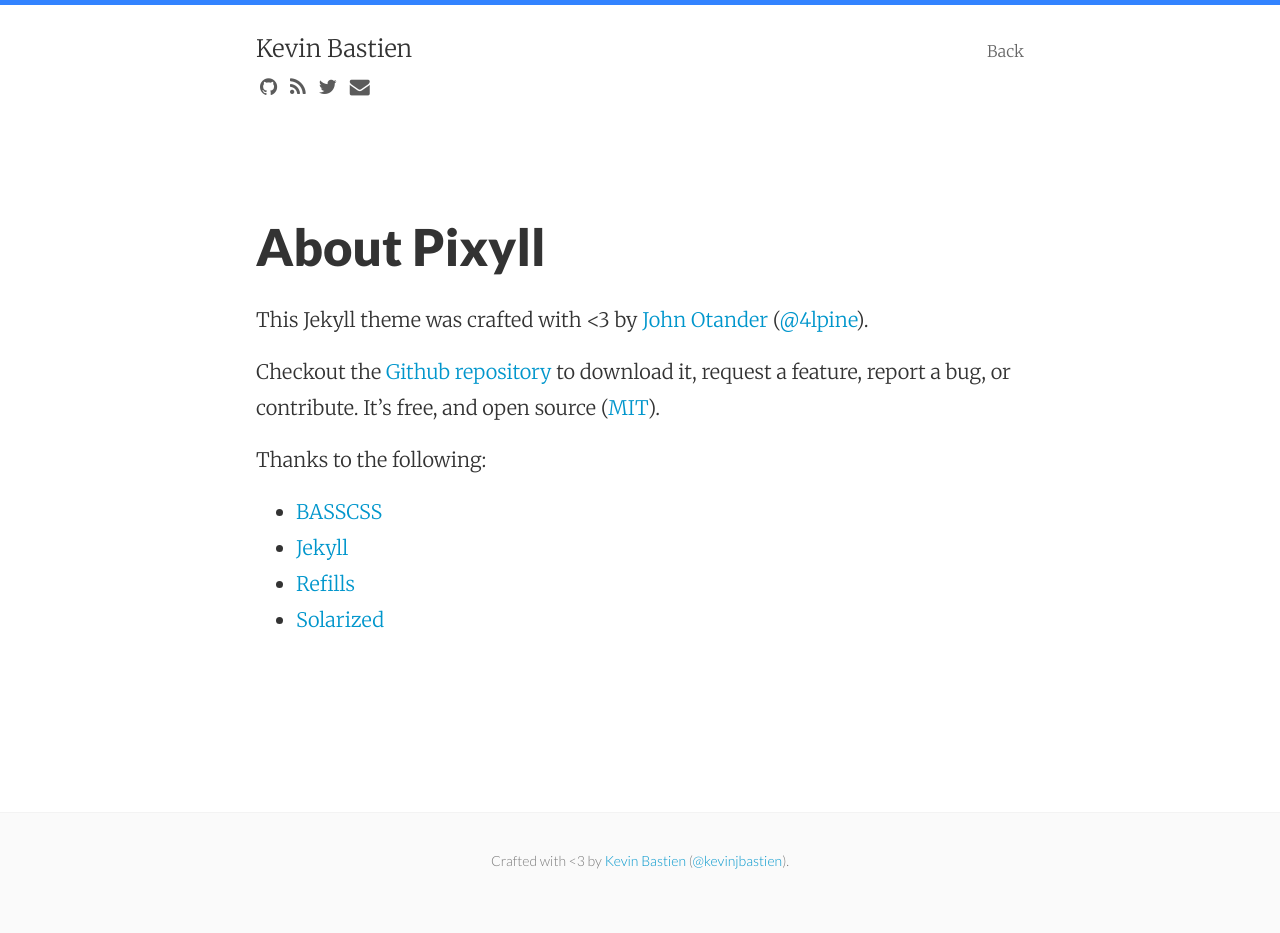
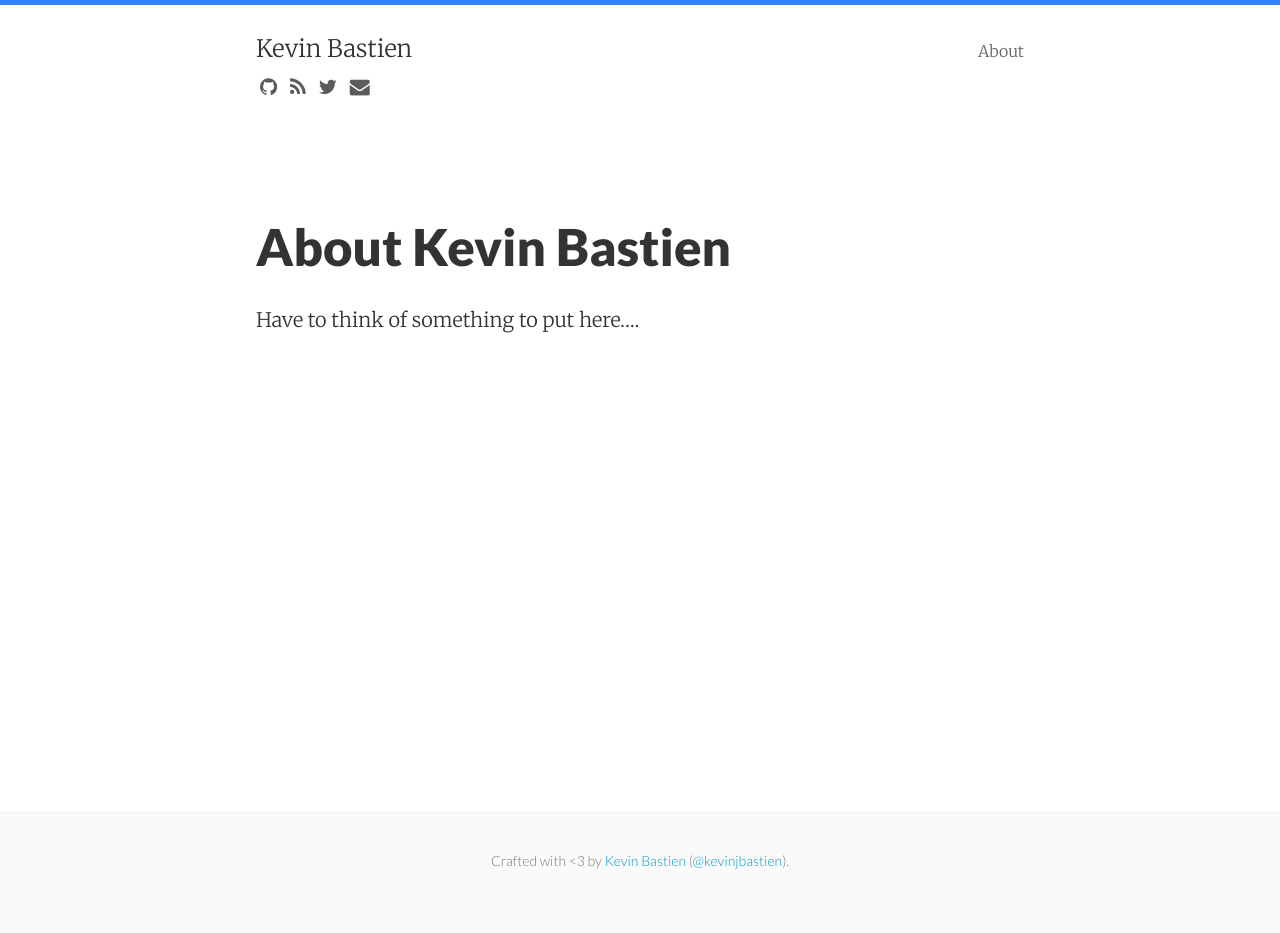
Before and after one commit to kbastien/blog, a Jekyll site: the page built from about.md, in a window 1280 px wide. Built offline with Jekyll 4.4.1, drawn with Linux system fonts in a browser that asks for light colours; nearby versions of some CDN libraries.

Commit message:
added about and some style changes

```diff
--- a/_config.yml
+++ b/_config.yml
@@ -4,7 +4,7 @@
 author:      Kevin Bastien
 description: "I am a developer and wannabe designer interested in tech and startups."
 baseurl:     ""
-url:         "http://kbastien.github.io"
+url:         "http://blog.kevinbastien.com"
 
 # Google analytics
 google_analytics:
--- a/_includes/navigation.html
+++ b/_includes/navigation.html
@@ -1 +1,2 @@
-<a href="blog.kevinbastien.com">Back</a>
+<a href="{{ site.baseurl }}/about/">About</a>
+<!-- <a href="{{ site.baseurl }}/contact/">Contact</a> -->
--- a/about.md
+++ b/about.md
@@ -1,19 +1,7 @@
 ---
 layout: page
-title: About Pixyll
+title: About Kevin Bastien
 permalink: /about/
 ---
 
-This Jekyll theme was crafted with <3 by [John Otander](http://johnotander.com)
-([@4lpine](https://twitter.com/4lpine)).
-
-Checkout the [Github repository](https://github.com/johnotander/pixyll) to download it,
-request a feature, report a bug, or contribute. It's free, and open source
-([MIT](http://opensource.org/licenses/MIT)).
-
-Thanks to the following:
-
-* [BASSCSS](http://basscss.com)
-* [Jekyll](http://jekyllrb.com)
-* [Refills](http://refills.bourbon.io/)
-* [Solarized](http://ethanschoonover.com/solarized)
+Have to think of something to put here....
```
Also changed, not shown: 6 other files.
